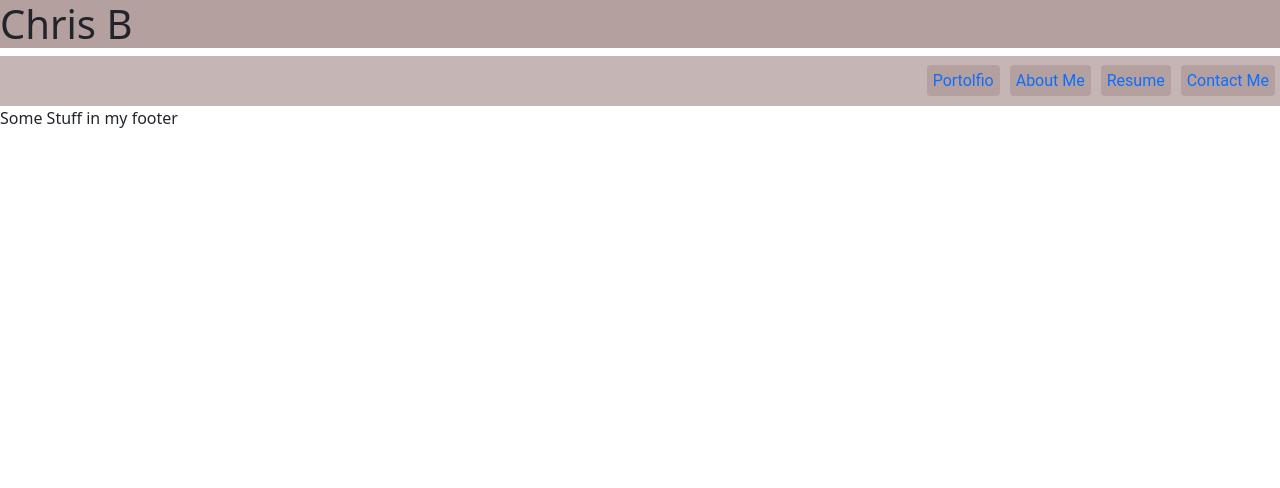
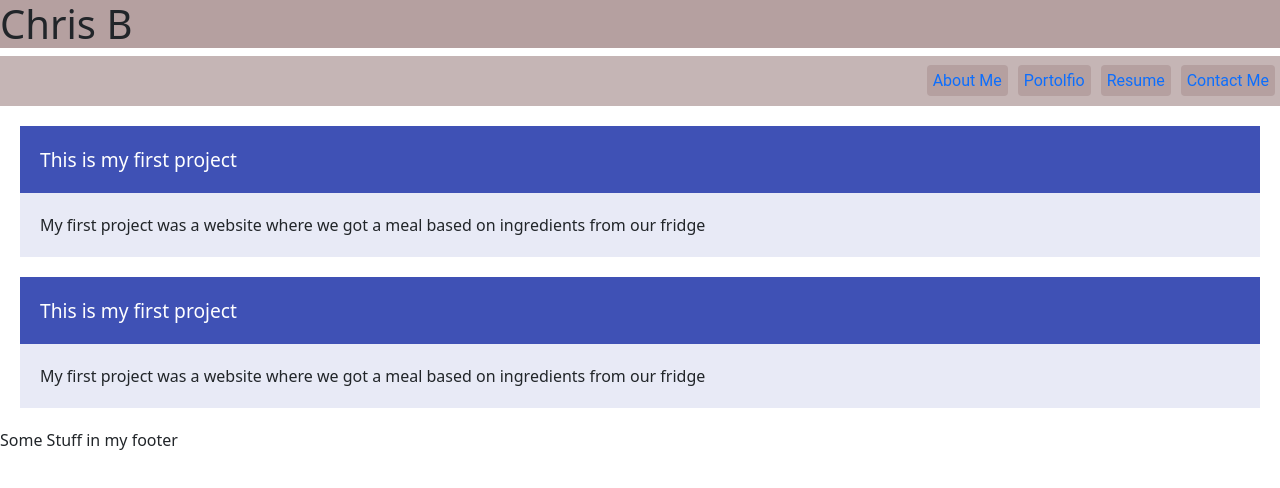
Before and after one commit to CBaldock2/Portfolio, a React (Create React App) app: page / in a window 1280 px wide. Shown: the top 488 px of the page. Built offline with nearby package versions, Linux system fonts and the light colour scheme.

Commit message:
adds cards

```diff
--- a/src/App.js
+++ b/src/App.js
@@ -1,5 +1,6 @@
 import Header from './components/header';
 import Footer from './components/footer';
+import Card from './components/card';
 import Navbar from './components/navbar';
 
 export default function App() {
@@ -7,6 +8,8 @@ export default function App() {
     <div>
       <Header/>
       <Navbar/>
+      <Card />
+      <Card />
       <Footer/>
     </div>
   )
--- /dev/null
+++ b/src/components/card.js
@@ -0,0 +1,32 @@
+import React from 'react';
+
+const styles = {
+    card: {
+        margin: 20,
+        background: '#e8eaf6'
+    },
+    heading: {
+        background: '#3f51b5',
+        minHeight: 50,
+        lineHeight: 3.5,
+        fontSize: '1.2rem',
+        color: 'white',
+        padding: '0 20px',
+    },
+    content: {
+        padding: 20
+    }
+}
+
+function Card() {
+    return (
+        <div style={styles.card}>
+            <div style={styles.heading}>This is my first project</div>
+            <div style={styles.content}>
+                My first project was a website where we got a meal based on ingredients from our fridge
+            </div>
+        </div>
+    )
+}
+
+export default Card;
--- a/src/components/navbar.js
+++ b/src/components/navbar.js
@@ -17,10 +17,10 @@ function Navbar() {
                 }}
             >
                 <div style={linkStyle}>
-                    <a href='/'>Portolfio</a>
+                    <a href='/'>About Me</a>
                 </div>
                 <div style={linkStyle}>
-                    <a href='/'>About Me</a>
+                    <a href='/'>Portolfio</a>
                 </div>
                 <div style={linkStyle}>
                     <a href='/'>Resume</a>
```
